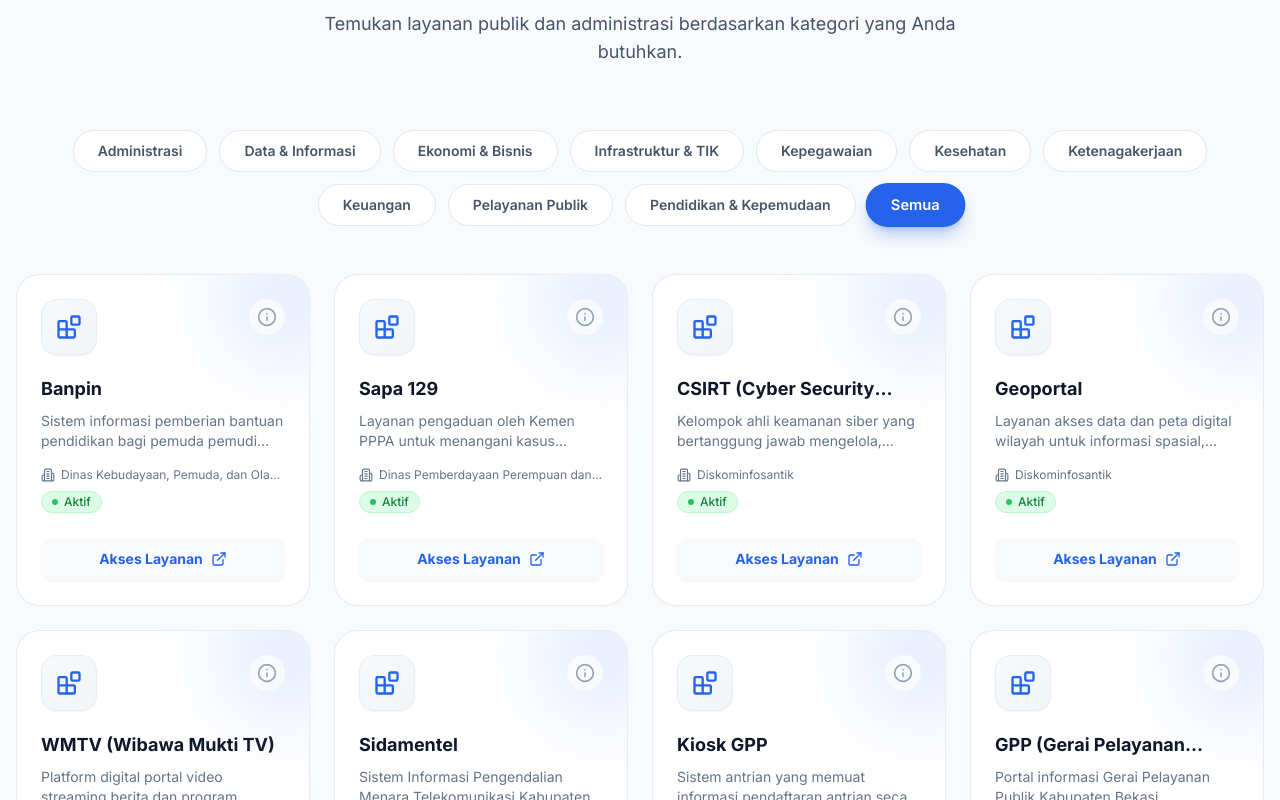
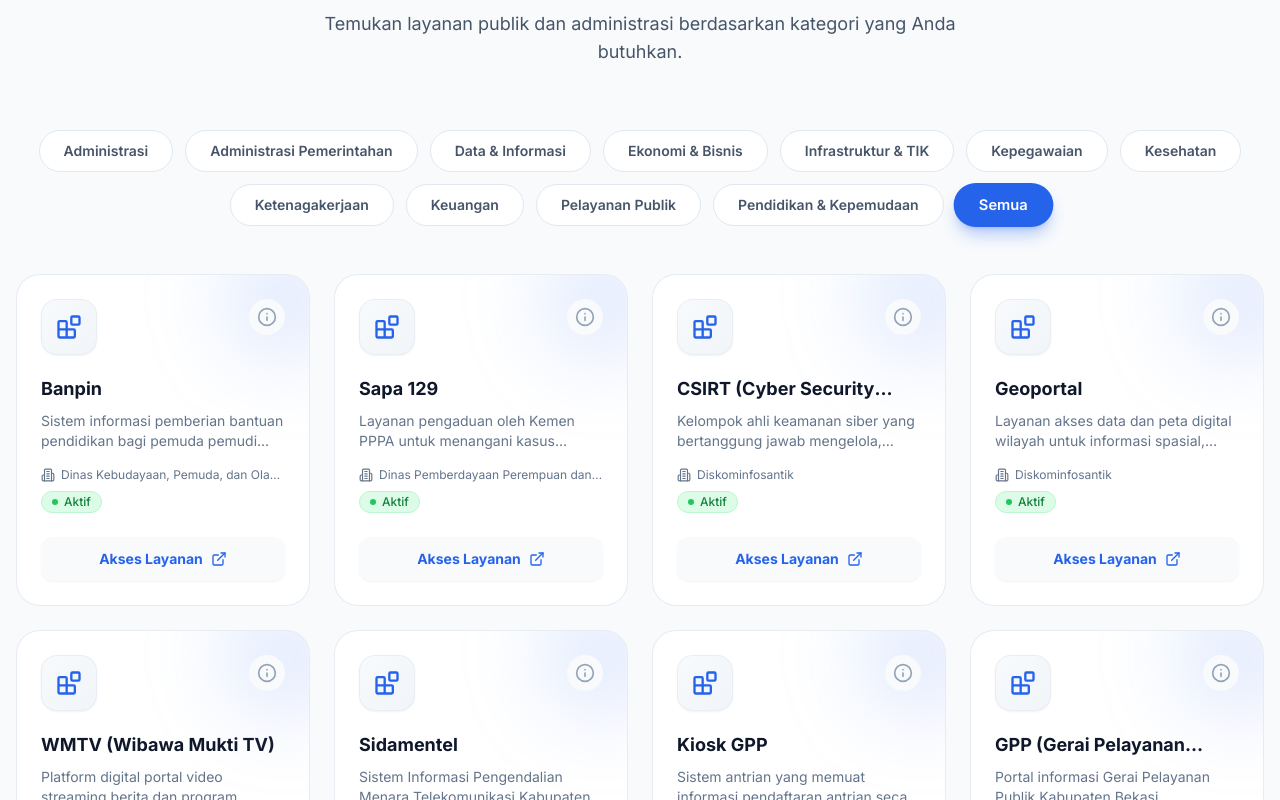
Before and after one commit to ShinNouzen0/roman, a Next.js app: page / in a window 1280 px wide. Shown: the part 1080-1880 px from the top of the page. Built offline with nearby package versions, Linux system fonts and the light colour scheme.

Commit message:
Add administrasi pemerintahan services

```diff
--- a/src/data/mockData.ts
+++ b/src/data/mockData.ts
@@ -430,5 +430,75 @@ export const mockServices: DigitalService[] = [
     logo: "/logos/default.png",
     url: "https://web-ibekasikab.mocco.co.id/login",
     status: "active"
+  },
+  {
+    id: "044",
+    name: "Srikandi",
+    description: "Sistem Informasi Kearsipan Dinamis Terintegrasi untuk pengelolaan tata naskah dinas dan arsip pemerintahan daerah secara elektronik.",
+    category: "Administrasi Pemerintahan",
+    agency: "Dinas Arsip dan Perpustakaan",
+    logo: "/logos/default.png",
+    url: "https://srikandi.arsip.go.id/",
+    status: "active"
+  },
+  {
+    id: "045",
+    name: "SIPD",
+    description: "Sistem Informasi Pemerintahan Daerah untuk perencanaan, penganggaran, pelaksanaan, dan penatausahaan keuangan daerah.",
+    category: "Administrasi Pemerintahan",
+    agency: "Bappeda / BPKD",
+    logo: "/logos/default.png",
+    url: "https://sipd.kemendagri.go.id/",
+    status: "active"
+  },
+  {
+    id: "046",
+    name: "LPSE Kabupaten Bekasi",
+    description: "Layanan Pengadaan Secara Elektronik untuk memfasilitasi ULP/Pejabat Pengadaan dalam pengadaan barang dan jasa pemerintah.",
+    category: "Administrasi Pemerintahan",
+    agency: "Bagian Pengadaan Barang dan Jasa",
+    logo: "/logos/default.png",
+    url: "https://lpse.bekasikab.go.id/",
+    status: "active"
+  },
+  {
+    id: "047",
+    name: "SiRUP",
+    description: "Sistem Informasi Rencana Umum Pengadaan untuk mengumumkan RUP secara transparan ke publik.",
+    category: "Administrasi Pemerintahan",
+    agency: "Bagian Pengadaan Barang dan Jasa",
+    logo: "/logos/default.png",
+    url: "https://sirup.lkpp.go.id/",
+    status: "active"
+  },
+  {
+    id: "048",
+    name: "E-Kinerja / SIKAP",
+    description: "Sistem Informasi Kinerja Aparatur untuk memantau, menilai, dan mengelola capaian kinerja ASN di lingkungan Pemkab Bekasi.",
+    category: "Administrasi Pemerintahan",
+    agency: "BKPSDM",
+    logo: "/logos/default.png",
+    url: "https://kinerja.bekasikab.go.id/",
+    status: "active"
+  },
+  {
+    id: "049",
+    name: "Simpeg",
+    description: "Sistem Informasi Manajemen Kepegawaian untuk pengelolaan data, riwayat, dan profil seluruh ASN daerah.",
+    category: "Administrasi Pemerintahan",
+    agency: "BKPSDM",
+    logo: "/logos/default.png",
+    url: "https://simpeg.bekasikab.go.id/",
+    status: "active"
+  },
+  {
+    id: "050",
+    name: "E-Office (TNDE)",
+    description: "Tata Naskah Dinas Elektronik untuk mempercepat alur surat menyurat dan disposisi internal antar OPD.",
+    category: "Administrasi Pemerintahan",
+    agency: "Diskominfosantik",
+    logo: "/logos/default.png",
+    url: "https://eoffice.bekasikab.go.id/",
+    status: "active"
   }
 ];
```
